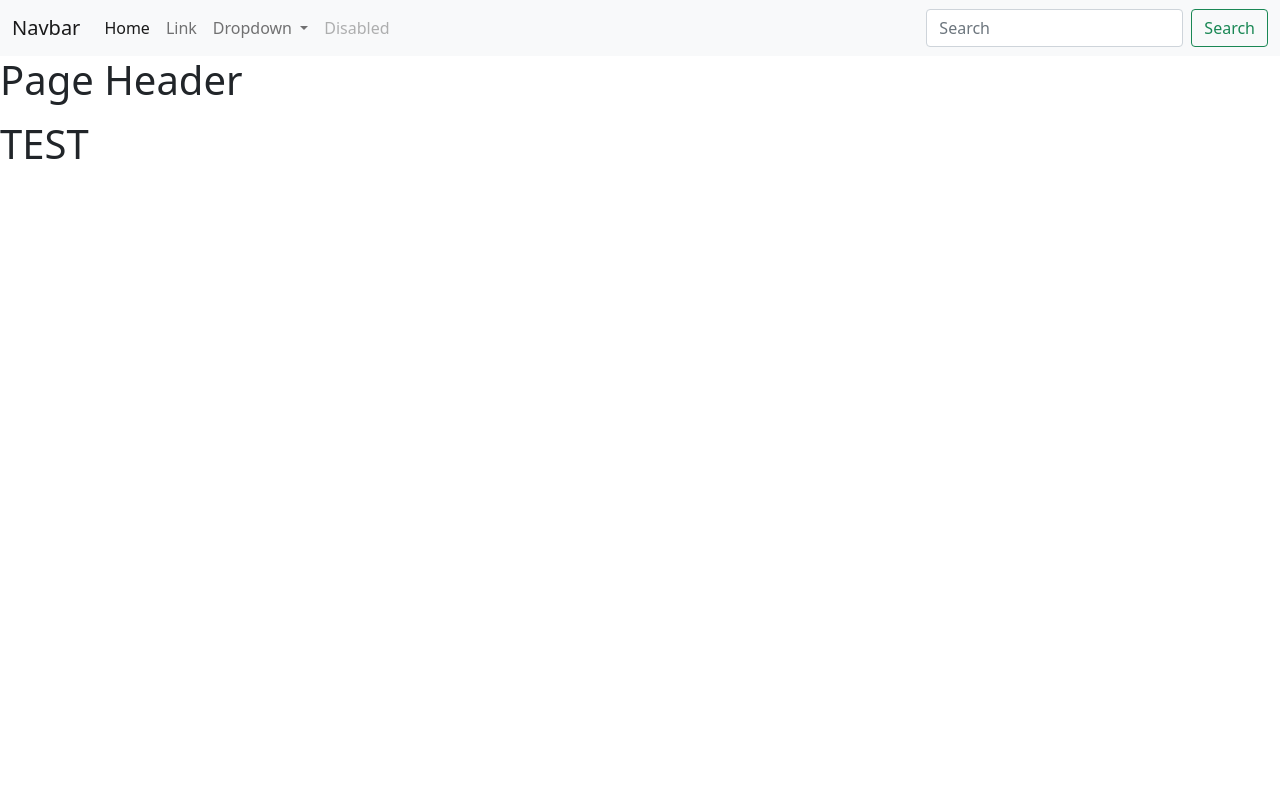
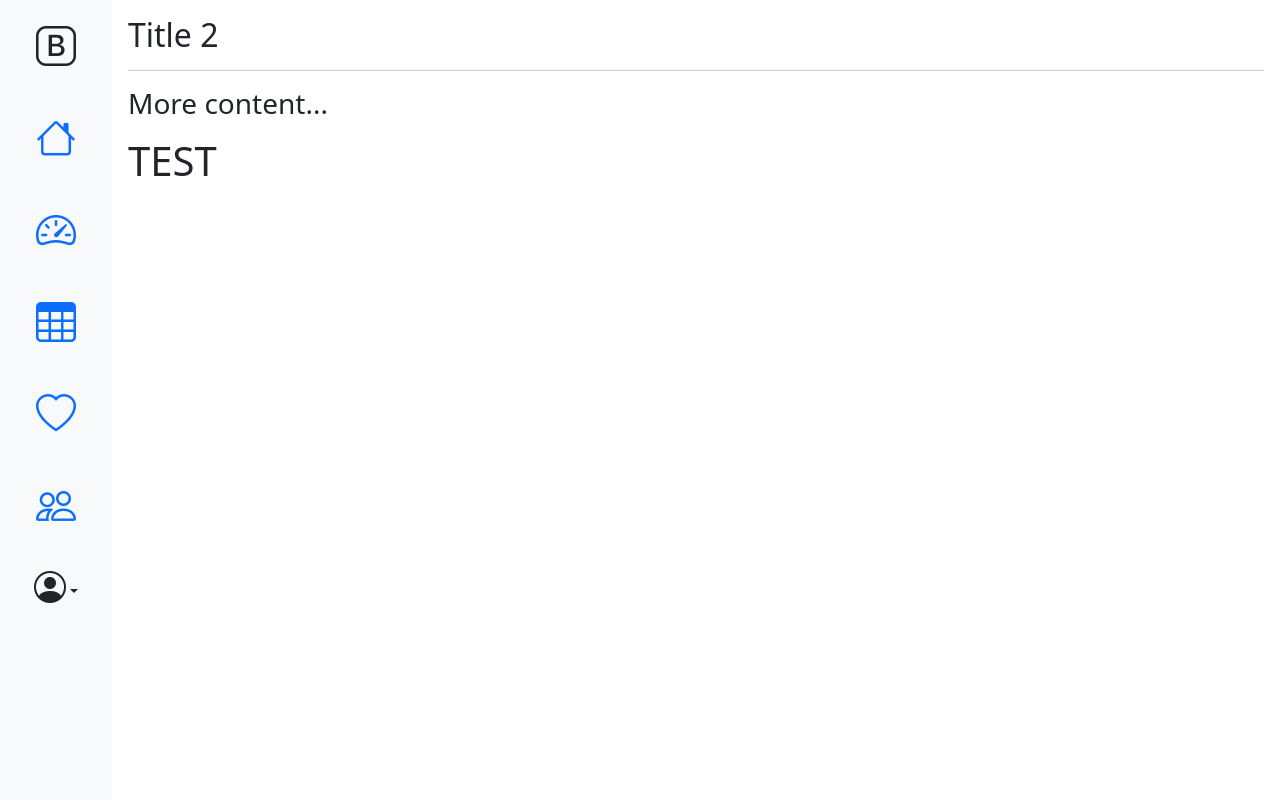
Before and after one commit to chigity2/test_crm, a Flask app: page / in a window 1280 px wide. Run offline with Flask 2, Linux system fonts and the light colour scheme.

Commit message:
commit to change basic structure

```diff
--- a/app.py
+++ b/app.py
@@ -7,9 +7,9 @@ app = Flask(__name__)
 def index():
     return render_template("index.html")
 
-@app.route('/<name>')
-def user(name):
-    return f"Hello {name}"
+@app.route('/client/<name>')
+def client(name):
+    return render_template("client.html", name = name)
 
 if __name__ == '__main__':
     app.run(debug=True)
--- a/templates/base.html
+++ b/templates/base.html
@@ -1,7 +1,7 @@
 <!DOCTYPE html>
 <html lang="en">
 <head>
-    <!-- CSS only -->
+    <link rel="stylesheet" href="https://cdn.jsdelivr.net/npm/bootstrap-icons@1.5.0/font/bootstrap-icons.css">
     <link href="https://cdn.jsdelivr.net/npm/bootstrap@5.1.1/dist/css/bootstrap.min.css" rel="stylesheet" integrity="sha384-F3w7mX95PdgyTmZZMECAngseQB83DfGTowi0iMjiWaeVhAn4FJkqJByhZMI3AhiU" crossorigin="anonymous">
     <meta charset="UTF-8">
     <meta http-equiv="X-UA-Compatible" content="IE=edge">
@@ -9,44 +9,61 @@
     <title>{% block title %}{% endblock %}</title>
 </head>
 <body>
-    <nav class="navbar navbar-expand-lg navbar-light bg-light ">
   <div class="container-fluid">
-          <a class="navbar-brand" href="#">Navbar</a>
-          <button class="navbar-toggler" type="button" data-bs-toggle="collapse" data-bs-target="#navbarSupportedContent" aria-controls="navbarSupportedContent" aria-expanded="false" aria-label="Toggle navigation">
-            <span class="navbar-toggler-icon"></span>
-          </button>
-          <div class="collapse navbar-collapse" id="navbarSupportedContent">
-            <ul class="navbar-nav me-auto mb-2 mb-lg-0">
+    <div class="row">
+        <div class="col-sm-auto bg-light sticky-top">
+            <div class="d-flex flex-sm-column flex-row flex-nowrap bg-light align-items-center sticky-top">
+                <a href="/" class="d-block p-3 link-dark text-decoration-none" title="" data-bs-toggle="tooltip" data-bs-placement="right" data-bs-original-title="Icon-only">
+                    <i class="bi-bootstrap fs-1"></i>
+                </a>
+                <ul class="nav nav-pills nav-flush flex-sm-column flex-row flex-nowrap mb-auto mx-auto text-center justify-content-between w-100 px-3 align-items-center">
                     <li class="nav-item">
-                <a class="nav-link active" aria-current="page" href="#">Home</a>
+                        <a href={{url_for("index")}} class="nav-link py-3 px-2" title="" data-bs-toggle="tooltip" data-bs-placement="right" data-bs-original-title="Home">
+                            <i class="bi-house fs-1"></i>
+                        </a>
                     </li>
-              <li class="nav-item">
-                <a class="nav-link" href="#">Link</a>
+                    <li>
+                        <a href="#" class="nav-link py-3 px-2" title="" data-bs-toggle="tooltip" data-bs-placement="right" data-bs-original-title="Dashboard">
+                            <i class="bi-speedometer2 fs-1"></i>
+                        </a>
                     </li>
-              <li class="nav-item dropdown">
-                <a class="nav-link dropdown-toggle" href="#" id="navbarDropdown" role="button" data-bs-toggle="dropdown" aria-expanded="false">
-                  Dropdown
+                    <li>
+                        <a href="#" class="nav-link py-3 px-2" title="" data-bs-toggle="tooltip" data-bs-placement="right" data-bs-original-title="Orders">
+                            <i class="bi-table fs-1"></i>
                         </a>
-                <ul class="dropdown-menu" aria-labelledby="navbarDropdown">
-                  <li><a class="dropdown-item" href="#">Action</a></li>
-                  <li><a class="dropdown-item" href="#">Another action</a></li>
-                  <li><hr class="dropdown-divider"></li>
-                  <li><a class="dropdown-item" href="#">Something else here</a></li>
-                </ul>
                     </li>
-              <li class="nav-item">
-                <a class="nav-link disabled">Disabled</a>
+                    <li>
+                        <a href="#" class="nav-link py-3 px-2" title="" data-bs-toggle="tooltip" data-bs-placement="right" data-bs-original-title="Products">
+                            <i class="bi-heart fs-1"></i>
+                        </a>
+                    </li>
+                    <li>
+                        <a href="#" class="nav-link py-3 px-2" title="" data-bs-toggle="tooltip" data-bs-placement="right" data-bs-original-title="Customers">
+                            <i class="bi-people fs-1"></i>
+                        </a>
                     </li>
                 </ul>
-            <form class="d-flex">
-              <input class="form-control me-2" type="search" placeholder="Search" aria-label="Search">
-              <button class="btn btn-outline-success" type="submit">Search</button>
-            </form>
+                <div class="dropdown">
+                    <a href="#" class="d-flex align-items-center justify-content-center p-3 link-dark text-decoration-none dropdown-toggle" id="dropdownUser3" data-bs-toggle="dropdown" aria-expanded="false">
+                        <i class="bi-person-circle h2"></i>
+                    </a>
+                    <ul class="dropdown-menu text-small shadow" aria-labelledby="dropdownUser3">
+                        <li><a class="dropdown-item" href="#">New project...</a></li>
+                        <li><a class="dropdown-item" href="#">Settings</a></li>
+                        <li><a class="dropdown-item" href="#">Profile</a></li>
+                    </ul>
                 </div>
             </div>
-      </nav>
-    <h1>Page Header</h1>
-    <p>{% block content %}{% endblock %}</P>
+        </div>
+        <div class="col-sm p-3 min-vh-100">
+            <!-- content -->
+            <h2>{% block title_2 %}{% endblock %}</h2>
+            <hr />
+            <h3>More content...</h3>
+            <p>{% block content %}{% endblock %}</p>
+        </div>
+    </div>
+</div>
     <script src="https://cdn.jsdelivr.net/npm/bootstrap@5.1.1/dist/js/bootstrap.bundle.min.js" integrity="sha384-/bQdsTh/da6pkI1MST/rWKFNjaCP5gBSY4sEBT38Q/9RBh9AH40zEOg7Hlq2THRZ" crossorigin="anonymous"></script>
 </body>
 </html>
--- /dev/null
+++ b/templates/client.html
@@ -0,0 +1,6 @@
+{% extends "base.html" %}
+{% block title %}{{name}}{% endblock %}
+{% block title_2 %}{{name}}{% endblock %}
+{% block content %}
+<h1>TEST</h1>
+{% endblock %}
--- a/templates/index.html
+++ b/templates/index.html
@@ -1,5 +1,6 @@
 {% extends "base.html" %}
 {% block title %}Home Page{% endblock %}
+{% block title_2 %}Title 2{% endblock %}
 {% block content %}
 <h1>TEST</h1>
 {% endblock %}
```
Lines whose indentation alone changed are shown as unchanged.
